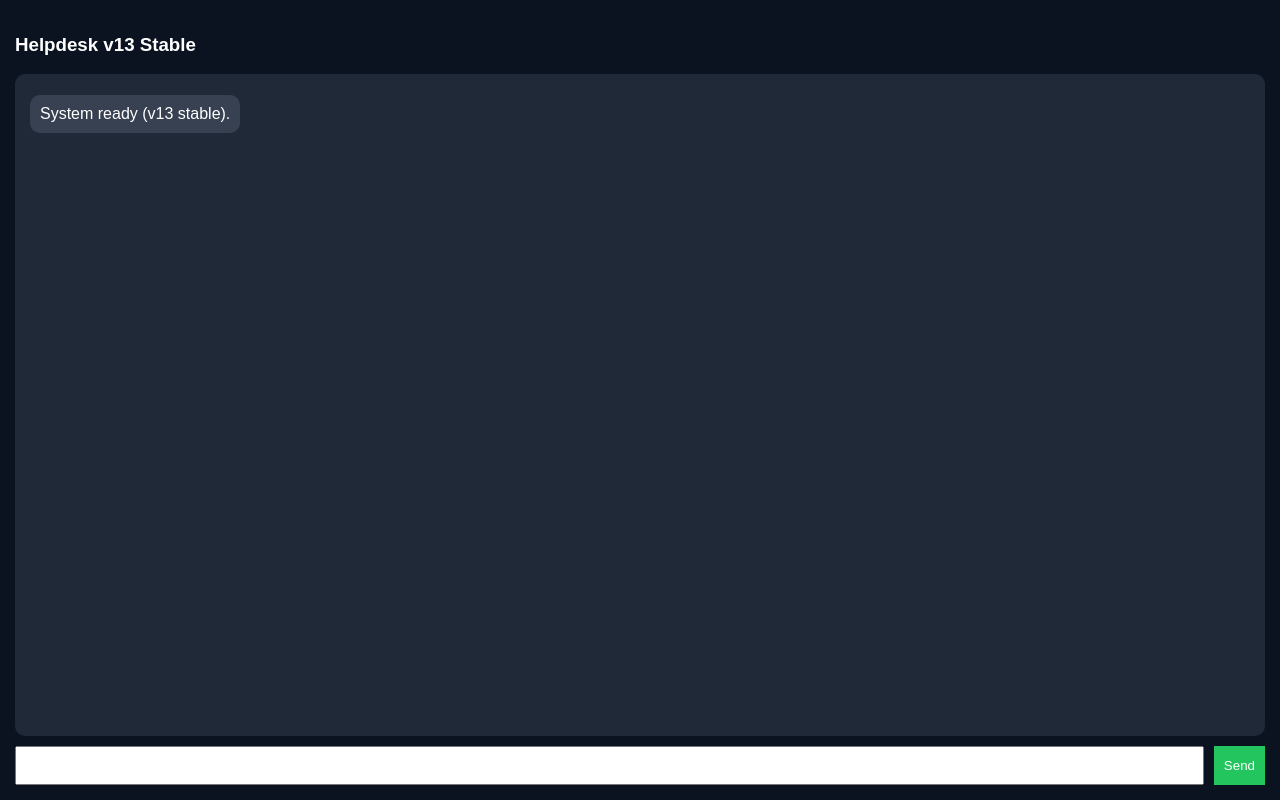
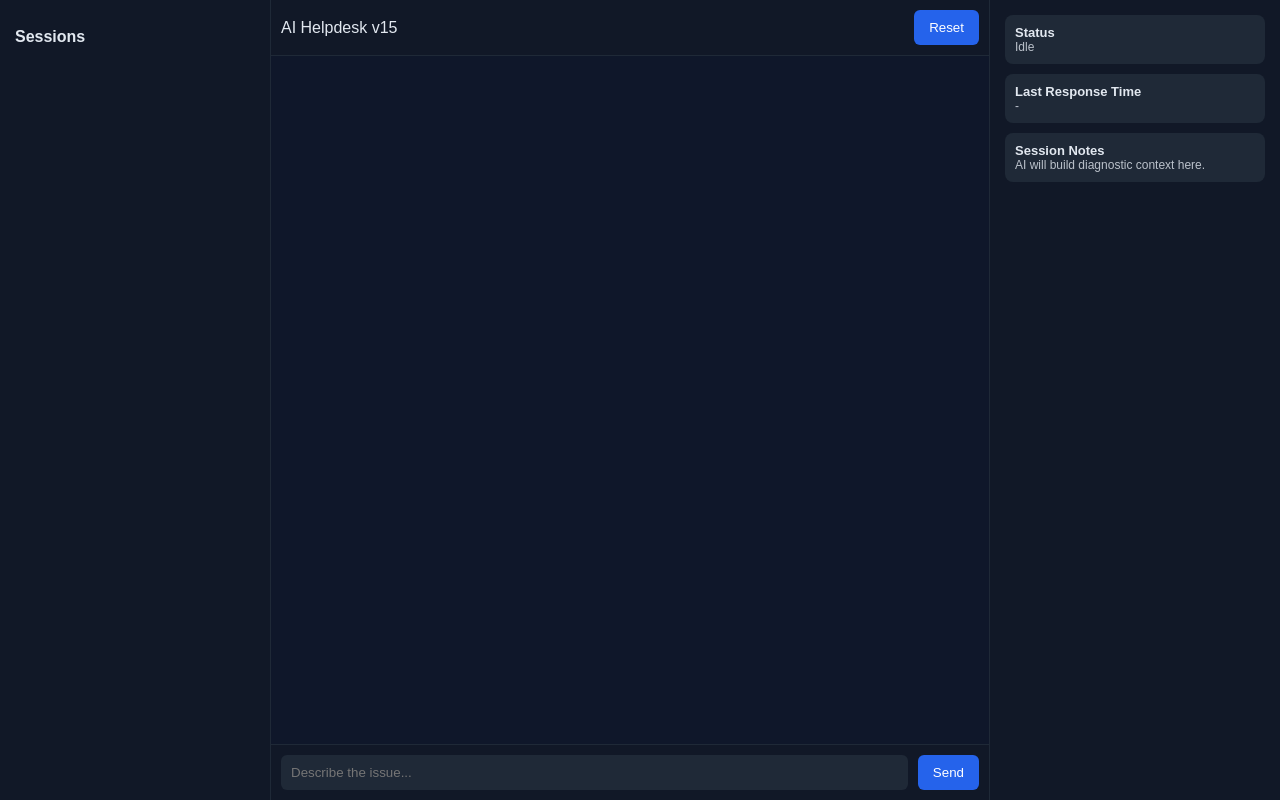
Before and after one commit to bgrider1984/it-ai-tool, a Flask app: template templates/dashboard.html in a window 1280 px wide. Run offline with Flask 3, Linux system fonts and the light colour scheme; the template is opened without the code that fills it, so the values that code supplies are empty.

Commit message:
Update dashboard.html

```diff
--- a/templates/dashboard.html
+++ b/templates/dashboard.html
@@ -1,138 +1,247 @@
 <!DOCTYPE html>
-<html>
+<html lang="en">
 <head>
-<title>Helpdesk v13 Stable</title>
-
+<meta charset="UTF-8" />
+<meta name="viewport" content="width=device-width, initial-scale=1.0" />
+<title>AI Helpdesk v15 Dashboard</title>
 <style>
     body {
-    margin:0;
-    font-family: Arial;
-    background:#0b1220;
-    color:white;
-    display:flex;
-    height:100vh;
+        margin: 0;
+        font-family: Arial, sans-serif;
+        background: #0f172a;
+        color: #e2e8f0;
+        height: 100vh;
+        display: flex;
     }
 
+    /* Sidebar */
+    .sidebar {
+        width: 240px;
+        background: #111827;
+        padding: 15px;
+        border-right: 1px solid #1f2937;
+        display: flex;
+        flex-direction: column;
+    }
+
+    .sidebar h2 {
+        font-size: 16px;
+        margin-bottom: 10px;
+    }
+
+    .session-list {
+        flex: 1;
+        overflow-y: auto;
+    }
+
+    .session-item {
+        padding: 8px;
+        margin-bottom: 5px;
+        background: #1f2937;
+        border-radius: 6px;
+        cursor: pointer;
+        font-size: 13px;
+    }
+
+    .session-item:hover {
+        background: #374151;
+    }
+
+    /* Main chat area */
     .main {
-    flex:1;
-    display:flex;
-    flex-direction:column;
-    padding:15px;
+        flex: 1;
+        display: flex;
+        flex-direction: column;
+    }
+
+    .topbar {
+        padding: 10px;
+        background: #111827;
+        border-bottom: 1px solid #1f2937;
+        display: flex;
+        justify-content: space-between;
+        align-items: center;
     }
 
     .chat {
-    flex:1;
-    background:#1f2937;
-    padding:15px;
-    border-radius:10px;
-    overflow-y:auto;
-    display:flex;
-    flex-direction:column;
+        flex: 1;
+        padding: 15px;
+        overflow-y: auto;
     }
 
     .msg {
-    display:inline-block;
-    max-width:65%;
-    width:fit-content;
-    padding:10px;
-    border-radius:10px;
-    margin:6px 0;
-    white-space:pre-wrap;
+        max-width: 70%;
+        padding: 10px;
+        margin: 8px 0;
+        border-radius: 10px;
+        white-space: pre-wrap;
     }
 
-.user { background:#2563eb; align-self:flex-end; }
-.bot { background:#374151; align-self:flex-start; }
+    .user {
+        background: #2563eb;
+        margin-left: auto;
+    }
 
-.input {
-    display:flex;
-    gap:10px;
-    margin-top:10px;
+    .bot {
+        background: #1f2937;
+    }
+
+    .input-bar {
+        display: flex;
+        padding: 10px;
+        border-top: 1px solid #1f2937;
+        background: #111827;
     }
 
     input {
-    flex:1;
-    padding:10px;
+        flex: 1;
+        padding: 10px;
+        border-radius: 6px;
+        border: none;
+        outline: none;
+        background: #1f2937;
+        color: white;
     }
 
     button {
-    padding:10px;
-    background:#22c55e;
-    color:white;
-    border:none;
+        margin-left: 10px;
+        padding: 10px 15px;
+        border: none;
+        border-radius: 6px;
+        cursor: pointer;
+        background: #2563eb;
+        color: white;
+    }
+
+    /* Right panel */
+    .rightpanel {
+        width: 260px;
+        background: #111827;
+        border-left: 1px solid #1f2937;
+        padding: 15px;
+        display: flex;
+        flex-direction: column;
+    }
+
+    .card {
+        background: #1f2937;
+        padding: 10px;
+        border-radius: 8px;
+        margin-bottom: 10px;
+        font-size: 13px;
+    }
+
+    .small {
+        font-size: 12px;
+        opacity: 0.8;
     }
 </style>
 </head>
-
 <body>
 
+<div class="sidebar">
+    <h2>Sessions</h2>
+    <div class="session-list" id="sessions"></div>
+</div>
+
 <div class="main">
+    <div class="topbar">
+        <div>AI Helpdesk v15</div>
+        <button onclick="resetChat()">Reset</button>
+    </div>
 
-<h3>Helpdesk v13 Stable</h3>
+    <div class="chat" id="chat"></div>
 
-<div id="chat" class="chat"></div>
-
-<div class="input">
-    <input id="input">
+    <div class="input-bar">
+        <input id="input" placeholder="Describe the issue..." />
         <button onclick="send()">Send</button>
     </div>
+</div>
 
+<div class="rightpanel">
+    <div class="card">
+        <b>Status</b>
+        <div class="small" id="status">Idle</div>
+    </div>
+
+    <div class="card">
+        <b>Last Response Time</b>
+        <div class="small" id="time">-</div>
+    </div>
+
+    <div class="card">
+        <b>Session Notes</b>
+        <div class="small">AI will build diagnostic context here.</div>
+    </div>
 </div>
 
 <script>
+let sessions = [];
+let messages = [];
 
+function renderChat() {
     const chat = document.getElementById("chat");
-const input = document.getElementById("input");
+    chat.innerHTML = "";
 
-function add(text,type){
-    const d=document.createElement("div");
-    d.className="msg "+type;
-    d.textContent=text;
-    chat.appendChild(d);
-    chat.scrollTop=chat.scrollHeight;
+    messages.forEach(m => {
+        const div = document.createElement("div");
+        div.className = "msg " + (m.role === "user" ? "user" : "bot");
+        div.textContent = m.content;
+        chat.appendChild(div);
+    });
+
+    chat.scrollTop = chat.scrollHeight;
 }
 
-async function send(){
+function updateSessions() {
+    const el = document.getElementById("sessions");
+    el.innerHTML = "";
 
-    const msg = input.value.trim();
-    if(!msg) return;
+    sessions.forEach((s, i) => {
+        const div = document.createElement("div");
+        div.className = "session-item";
+        div.textContent = "Session " + (i + 1);
+        el.appendChild(div);
+    });
+}
 
-    add(msg,"user");
-    input.value="";
+async function send() {
+    const input = document.getElementById("input");
+    const text = input.value;
+    if (!text) return;
 
-    try {
+    messages.push({ role: "user", content: text });
+    renderChat();
 
-        const res = await fetch("/ask",{
-            method:"POST",
-            headers:{"Content-Type":"application/json"},
-            body:JSON.stringify({message:msg})
+    input.value = "";
+    document.getElementById("status").innerText = "Analyzing...";
+
+    const start = Date.now();
+
+    const res = await fetch("/chat", {
+        method: "POST",
+        headers: { "Content-Type": "application/json" },
+        body: JSON.stringify({ message: text })
     });
 
     const data = await res.json();
 
-        // SAFE GUARDS (CRITICAL)
-        if(!data || !data.response){
-            add("⚠ No response received","bot");
-            return;
+    const duration = ((Date.now() - start) / 1000).toFixed(2);
+    document.getElementById("time").innerText = duration + "s";
+
+    messages.push({ role: "assistant", content: data.response });
+    renderChat();
+
+    document.getElementById("status").innerText = "Idle";
 }
 
-        add(data.response,"bot");
-
-        console.log("DEBUG:", data.debug);
-
-    } catch (e) {
-        add("⚠ Network error","bot");
-    }
+async function resetChat() {
+    await fetch("/reset", { method: "POST" });
+    messages = [];
+    renderChat();
 }
 
-input.addEventListener("keydown",(e)=>{
-    if(e.key==="Enter"){
-        e.preventDefault();
-        send();
-    }
-});
-
-add("System ready (v13 stable).","bot");
-
+updateSessions();
 </script>
 
 </body>
```
Lines whose indentation alone changed are shown as unchanged.
